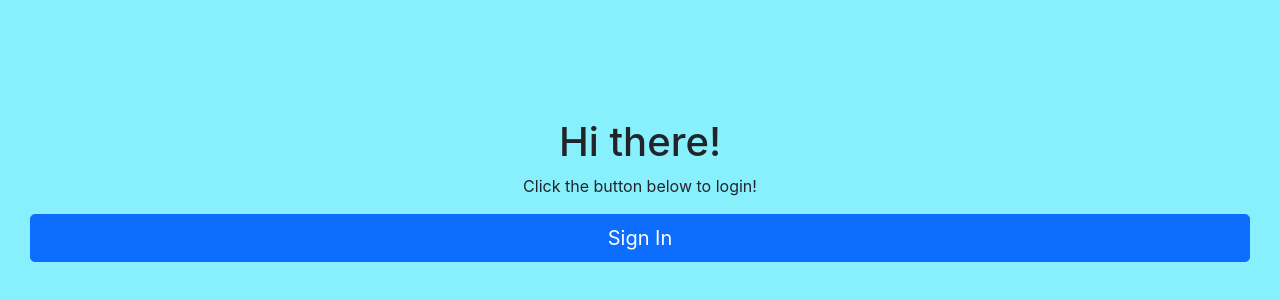
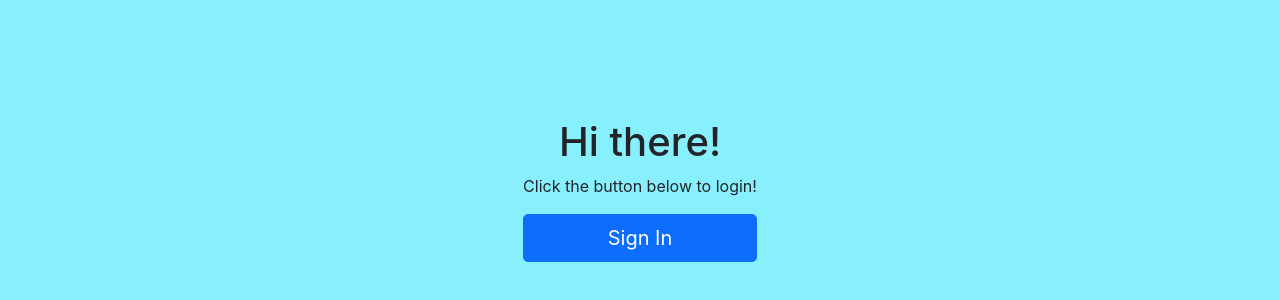
Before and after one commit to nss-evening-cohort-19/rare-client-v2-ricekrispies, a Next.js app: page / in a window 1280 px wide. Shown: the part 130-430 px from the top of the page. Built offline with nearby package versions, Linux system fonts and the light colour scheme; no server answers.

Commit message:
Fixed img size

```diff
--- a/components/PostCard.js
+++ b/components/PostCard.js
@@ -17,11 +17,11 @@ export default function PostCard({
   return (
 
     <>
-      <Card className="text-center">
+      <Card className="text-center" style={{ width: '25rem' }}>
         <Card.Body>
           <Card.Title>{title}</Card.Title>
           <Card.Text>{content}</Card.Text>
-          <Card.Img variant="top" src={imageUrl} alt={title} style={{ height: '400px' }} />
+          <Card.Img variant="top" src={imageUrl} alt={title} style={{ height: '200px' }} />
           <Card.Text>{publicationDate}</Card.Text>
           <Link href={`/posts/${id}`} passHref>
             <Button variant="primary" className="m-2">VIEW</Button>
--- a/styles/globals.css
+++ b/styles/globals.css
@@ -20,3 +20,11 @@ a {
 body {
   background-color: #88effd;
 }
+
+.text-center {
+  display: flex;
+  flex-direction: row;
+  flex-wrap: wrap;
+  padding: 5%;
+  justify-content: center;
+}
```
